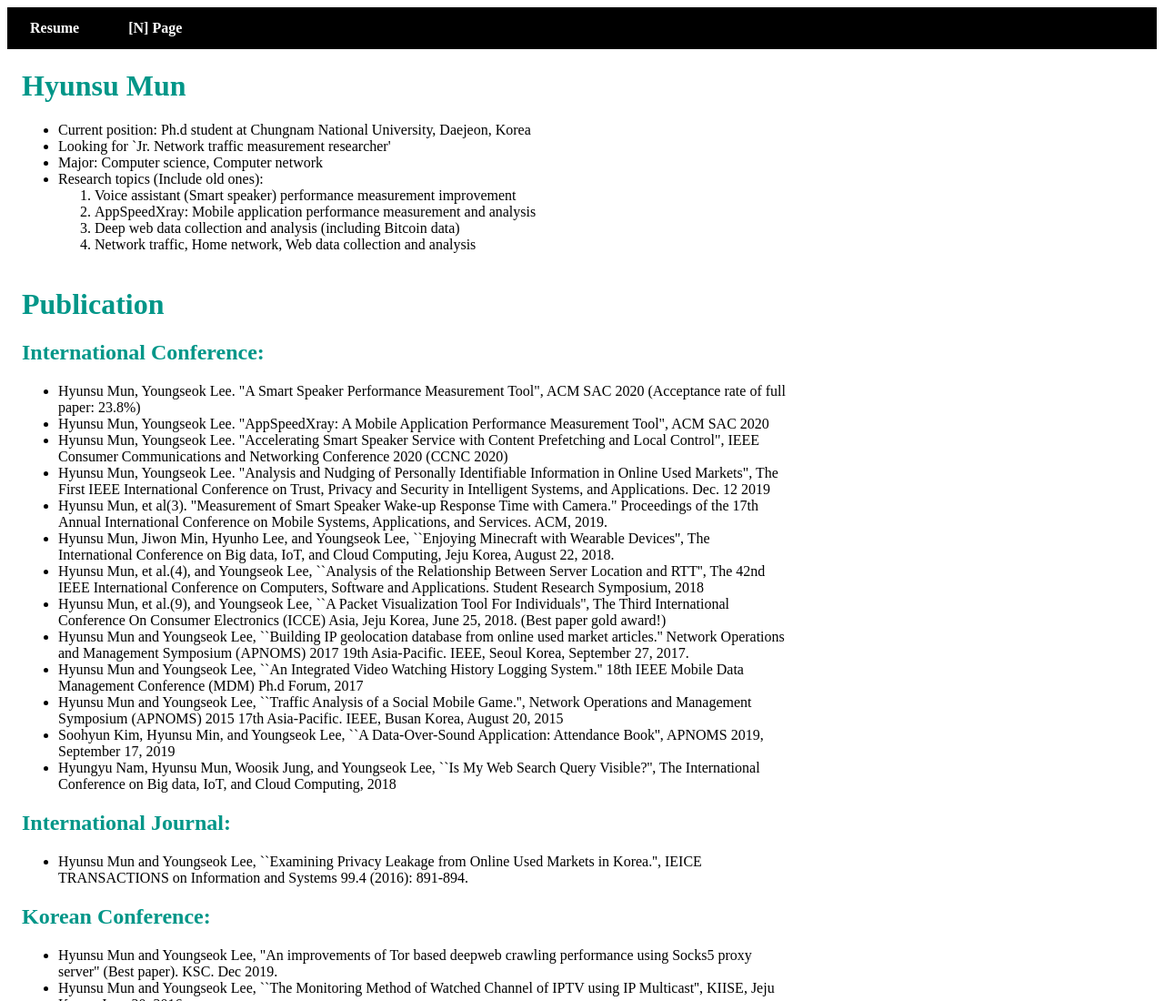
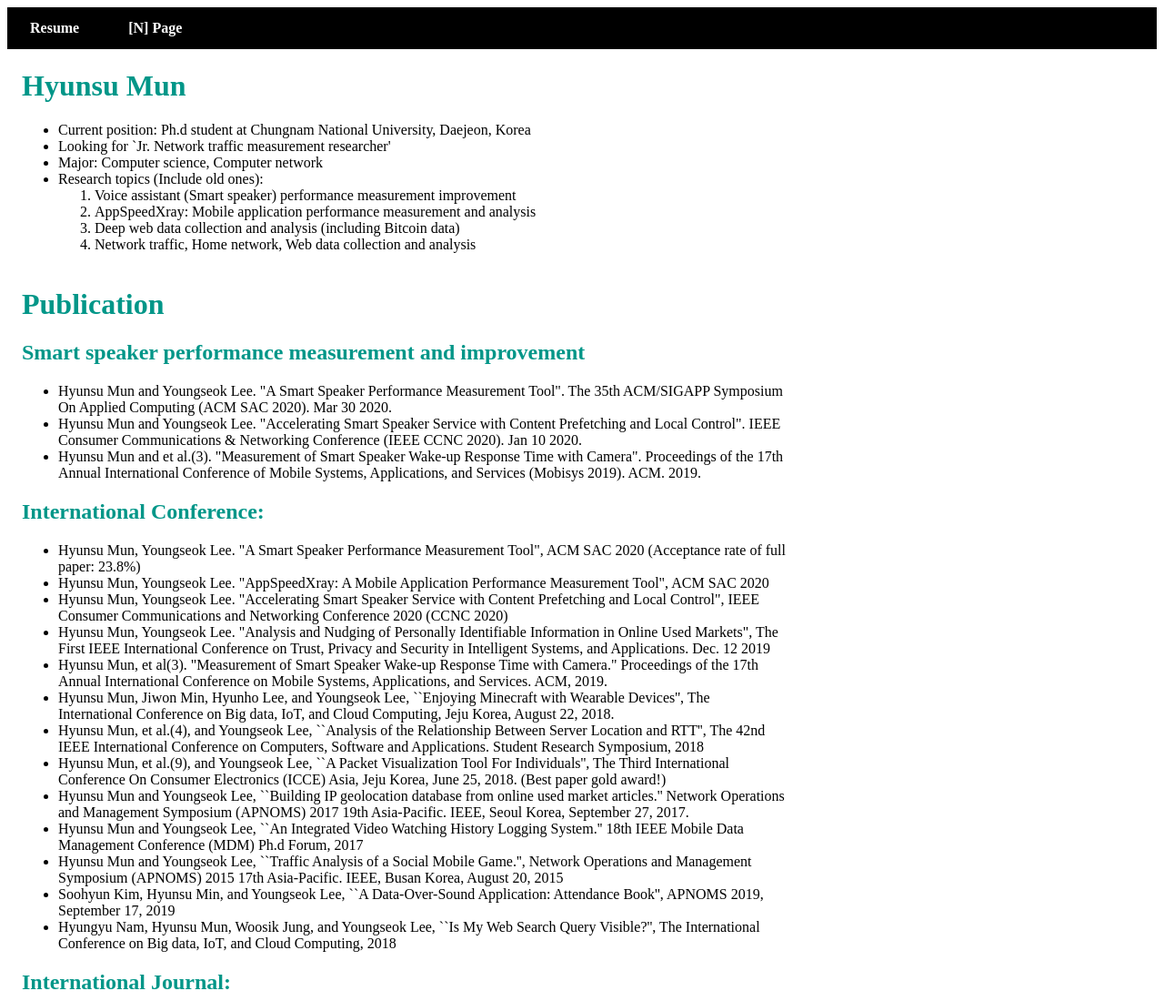
Before and after one commit to munhyunsu/munhyunsu.github.io, a plain HTML site: page index.html in a window 1280 px wide. Shown: the top 1100 px of the page at 91% size. Drawn offline with Linux system fonts and the light colour scheme.

Commit message:
Smart Speaker

```diff
--- a/index.html
+++ b/index.html
@@ -35,6 +35,12 @@
   <!--Skills-->
   <div class="post-item">
   <h1 class="item-header">Publication</h1>
+  <h2 class="item-header">Smart speaker performance measurement and improvement</h2>
+  <ul>
+    <li>Hyunsu Mun and Youngseok Lee. "A Smart Speaker Performance Measurement Tool". The 35th ACM/SIGAPP Symposium On Applied Computing (ACM SAC 2020). Mar 30 2020.</li>
+    <li>Hyunsu Mun and Youngseok Lee. "Accelerating Smart Speaker Service with Content Prefetching and Local Control". IEEE Consumer Communications & Networking Conference (IEEE CCNC 2020). Jan 10 2020.</li>
+    <li>Hyunsu Mun and et al.(3). "Measurement of Smart Speaker Wake-up Response Time with Camera". Proceedings of the 17th Annual International Conference of Mobile Systems, Applications, and Services (Mobisys 2019). ACM. 2019.</li>
+  </ul>
   <h2 class="item-header">International Conference:</h2>
   <ul>
     <li>Hyunsu Mun, Youngseok Lee. "A Smart Speaker Performance Measurement Tool", ACM SAC 2020 (Acceptance rate of full paper: 23.8%)</li>
```
